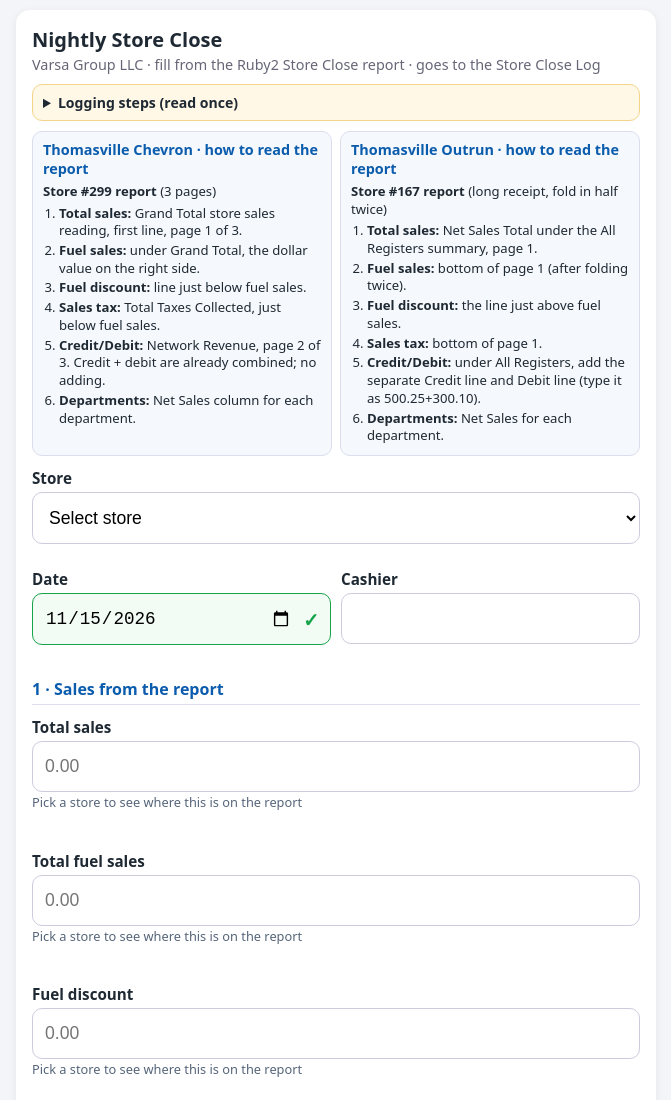
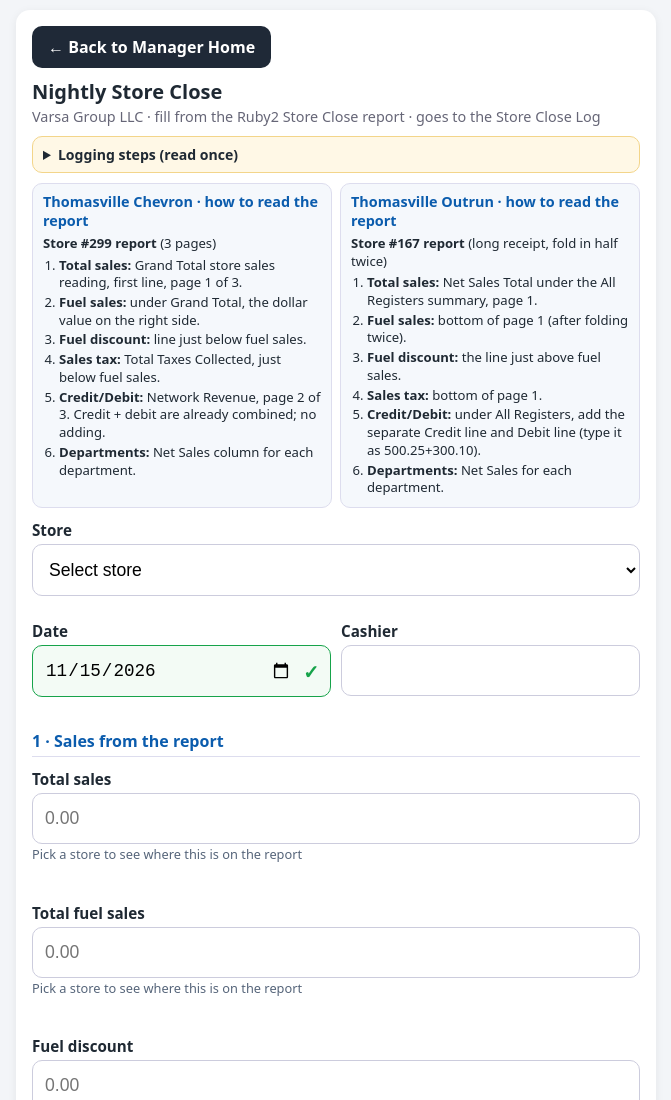
Before and after one commit to Aqua2Lab/varsa-store-close, a plain HTML site: page index.html in a window 1280 px wide. Shown: the top 1100 px of the page, without its empty margins (304-975 px from the left). Drawn offline with Linux system fonts and the light colour scheme.

Commit message:
Add Back to Manager Home button

```diff
--- a/index.html
+++ b/index.html
@@ -36,6 +36,7 @@ button:disabled{opacity:.6}
 #done{display:none;margin-top:12px;padding:10px;background:#e6f6ec;border-radius:8px}
 @media (max-width:420px){.guide{grid-template-columns:1fr}.depts{grid-template-columns:repeat(3,1fr)}}
 </style></head><body><div class="card">
+<a href="manager-tools/" style="display:inline-block;margin-bottom:10px;padding:10px 16px;background:#1f2937;color:#fff;border-radius:10px;text-decoration:none;font-weight:600;font-size:16px">&larr; Back to Manager Home</a>
 <h1>Nightly Store Close</h1><p class="sub">Varsa Group LLC · fill from the Ruby2 Store Close report · goes to the Store Close Log</p>
 
 <details class="g"><summary>Logging steps (read once)</summary><ol style="margin:6px 0 0;padding-left:18px">
```
